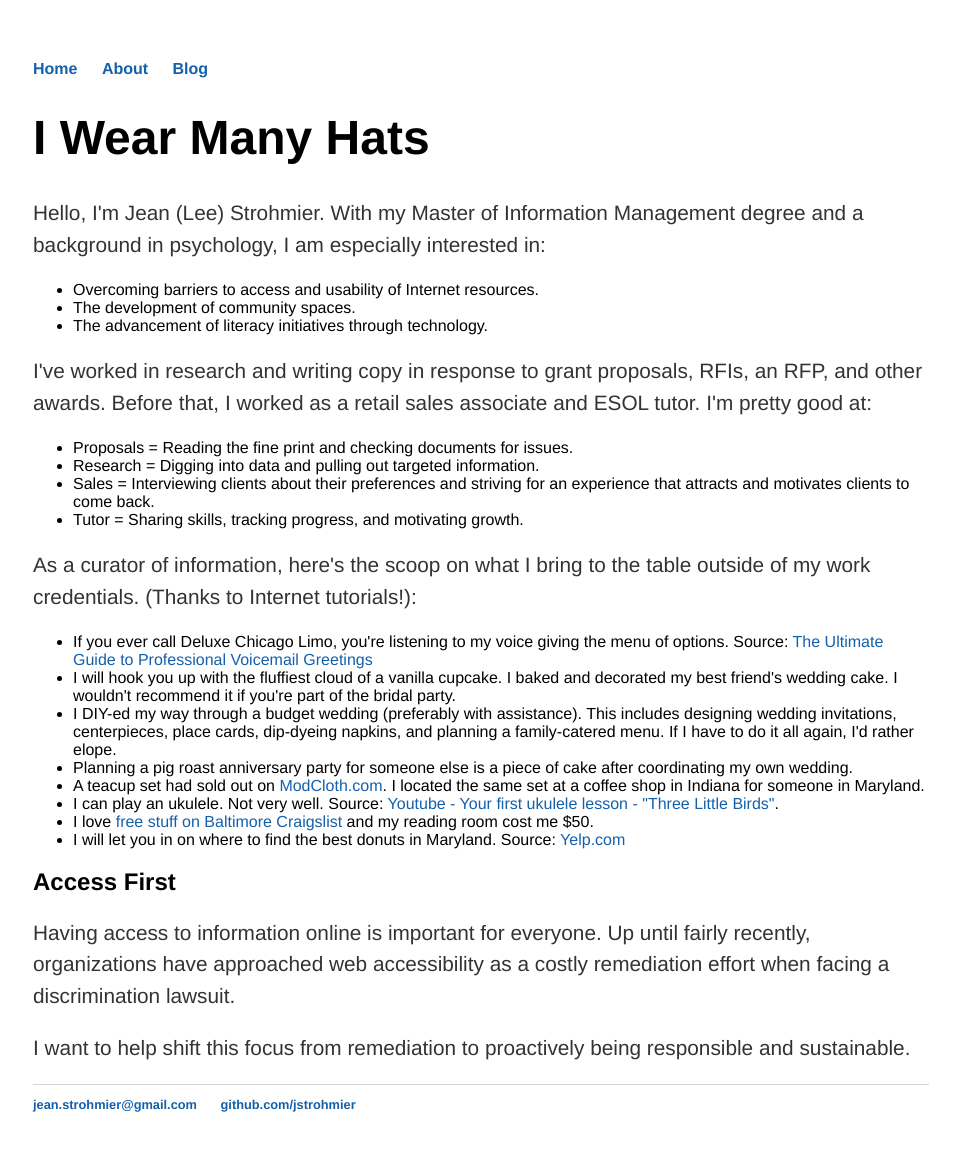
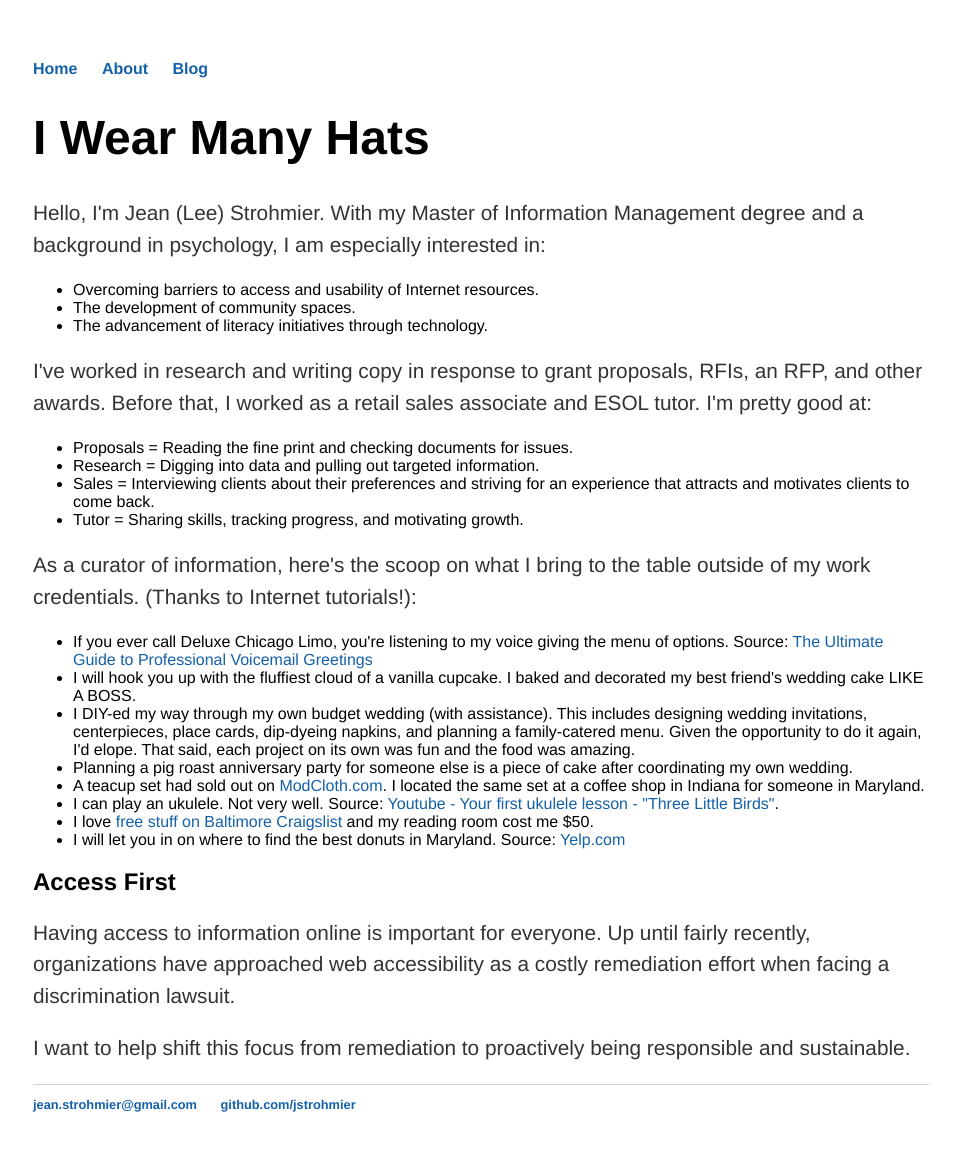
Before and after one commit to JStrohmier/jstrohmier.github.io, a Jekyll site: the page built from about/index.html, in a window 1280 px wide. Shown: the whole page, without its empty margins (159-1114 px from the left). Built offline with Jekyll 4.4.1, drawn with Linux system fonts in a browser that asks for light colours.

Commit message:
Update index.html

```diff
--- a/about/index.html
+++ b/about/index.html
@@ -21,8 +21,8 @@ title: Jean Strohmier | A little more about me.
 	<p>As a curator of information, here's the scoop on what I bring to the table outside of my work credentials. (Thanks to Internet tutorials!):</p>
 	<ul>
 		<li>If you ever call Deluxe Chicago Limo, you're listening to my voice giving the menu of options. Source: <a href="https://getvoip.com/blog/2013/07/17/guide-to-professional-voicemail-greeting/">The Ultimate Guide to Professional Voicemail Greetings</a></li>
-		<li>I will hook you up with the fluffiest cloud of a vanilla cupcake. I baked and decorated my best friend's wedding cake. I wouldn't recommend it if you're part of the bridal party.</li>
-		<li>I DIY-ed my way through a budget wedding (preferably with assistance). This includes designing wedding invitations, centerpieces, place cards, dip-dyeing napkins, and planning a family-catered menu. If I have to do it all again, I'd rather elope.</li>
+		<li>I will hook you up with the fluffiest cloud of a vanilla cupcake. I baked and decorated my best friend's wedding cake LIKE A BOSS.</li>
+		<li>I DIY-ed my way through my own budget wedding (with assistance). This includes designing wedding invitations, centerpieces, place cards, dip-dyeing napkins, and planning a family-catered menu. Given the opportunity to do it again, I'd elope. That said, each project on its own was fun and the food was amazing.</li>
 		<li>Planning a pig roast anniversary party for someone else is a piece of cake after coordinating my own wedding.</li>
 		<li>A teacup set had sold out on <a href="https://www.modcloth.com/">ModCloth.com</a>. I located the same set at a coffee shop in Indiana for someone in Maryland.</li>
 		<li>I can play an ukulele. Not very well. Source: <a href="https://youtu.be/A0mJxQbXWAc">Youtube - Your first ukulele lesson - "Three Little Birds"</a>.</li>
```
